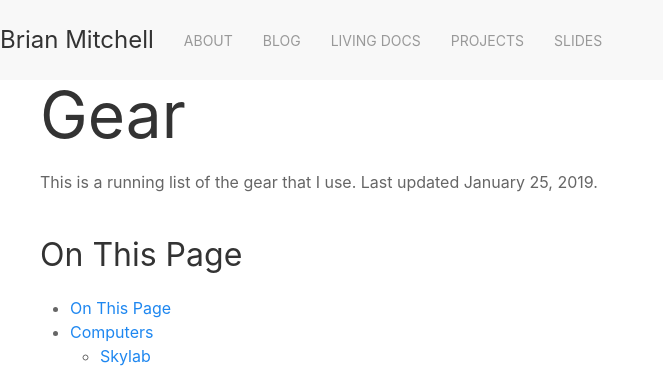
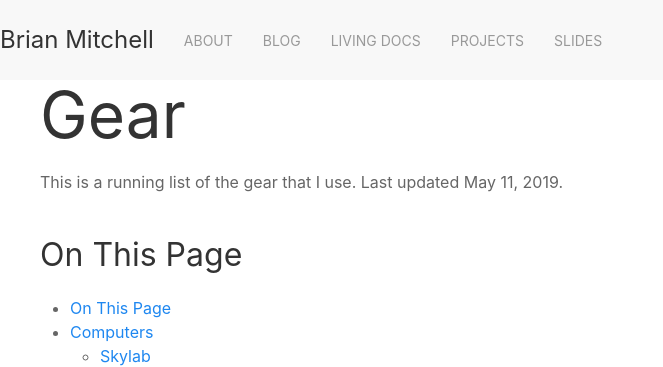
Before and after one commit to BrianMitchL/brianm.me, a Jekyll site: the page built from _living-docs/gear.md, in a window 1280 px wide and 900 px high. Shown: the top 367 px of the window, without its empty margins (0-663 px from the left). Built offline with Jekyll 4.4.1, drawn with Linux system fonts in a browser that asks for light colours; nearby versions of some CDN libraries; emoji names are drawn with the system emoji font; some of the changed text lies outside the part shown.

Commit message:
Update gear

```diff
--- a/_living-docs/gear.md
+++ b/_living-docs/gear.md
@@ -1,6 +1,6 @@
 ---
 layout: page
-modified: 2019-01-25
+modified: 2019-05-11
 title: Gear
 description: A list of the gear that I use.
 disable-description: true
```
Also changed, not shown: other parts of _living-docs/gear.md (+1 -0 lines).
